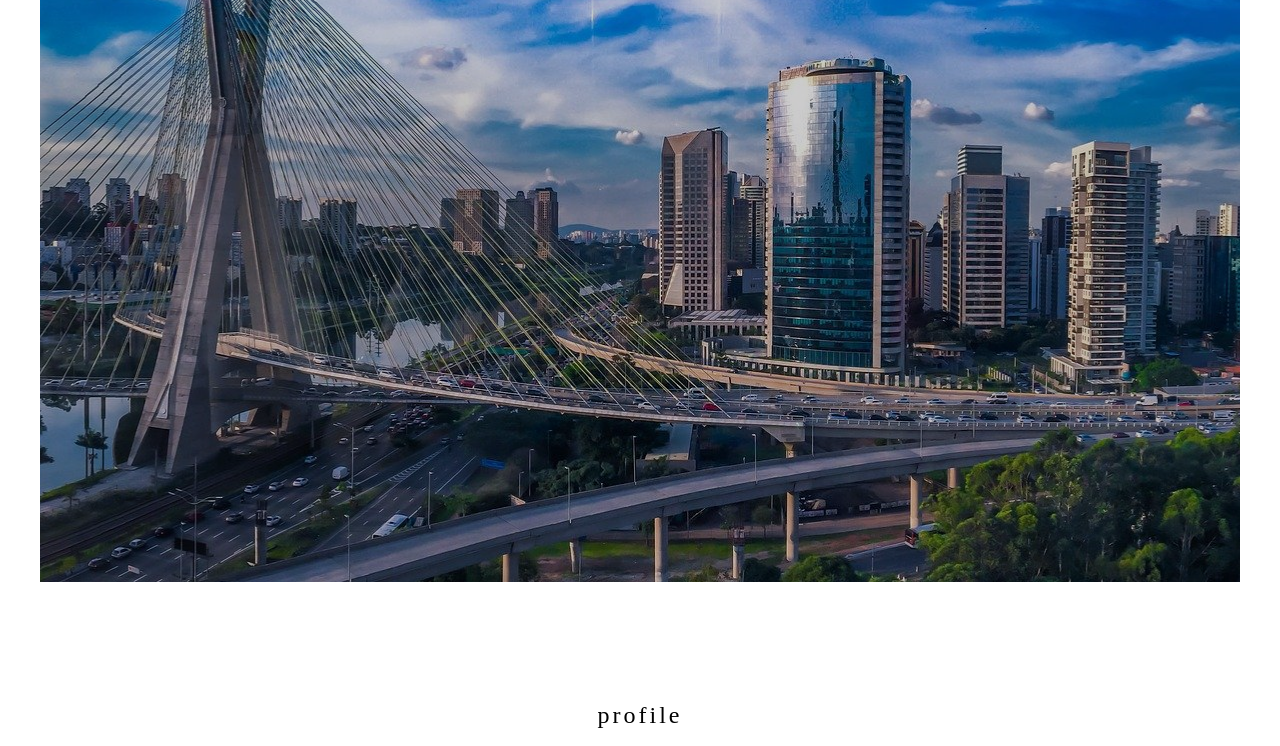
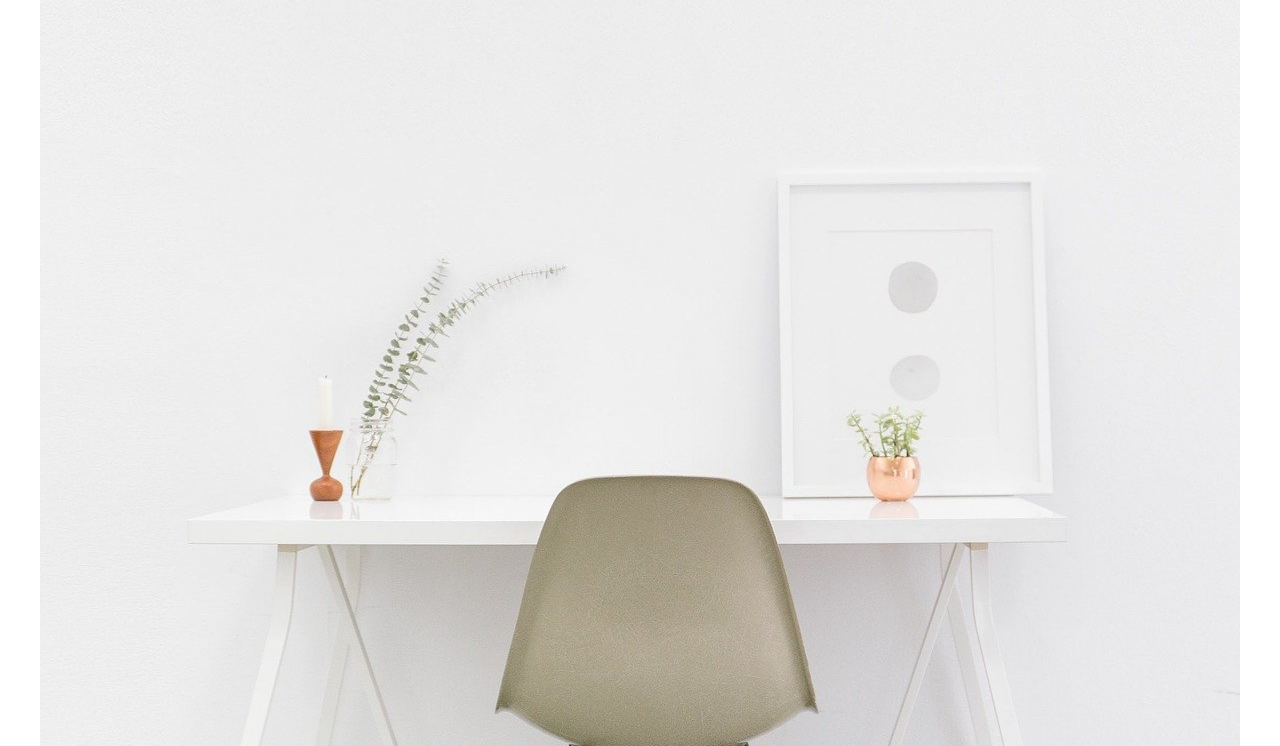
Before and after one commit to asuka27/portfolio, a plain HTML site: page index.html in a window 1280 px wide. Shown: the part 316-1062 px from the top of the page. Drawn offline with Linux system fonts and the light colour scheme.

Commit message:
ホーム部分を変更しました

```diff
--- a/portfolio.css
+++ b/portfolio.css
@@ -26,22 +26,12 @@
 }
 #home{
 	width: 100%;
-	height: 800px;
-	background-image: url(./images/city-gf1c82f16d_1920.jpg);
-	background-position: top center;
-	position: relative;
-}
-#home::before{
-	content: '';
-	width: 100%;
-	height: 100%;
-	background-color: rgba(0, 0, 0, 0.2);
-	position: absolute;
-	top: 0;
-	left: 0;
+	height: 1100px;
+	margin: auto;
+	background-image: url(./images/desk-1081708_1920.jpg);
+	background-position: bottom center;
 }
 #home h1{
-	color: #fff;
 	font-size: 35px;
 	font-weight: lighter;
 	letter-spacing: 5px;
```
